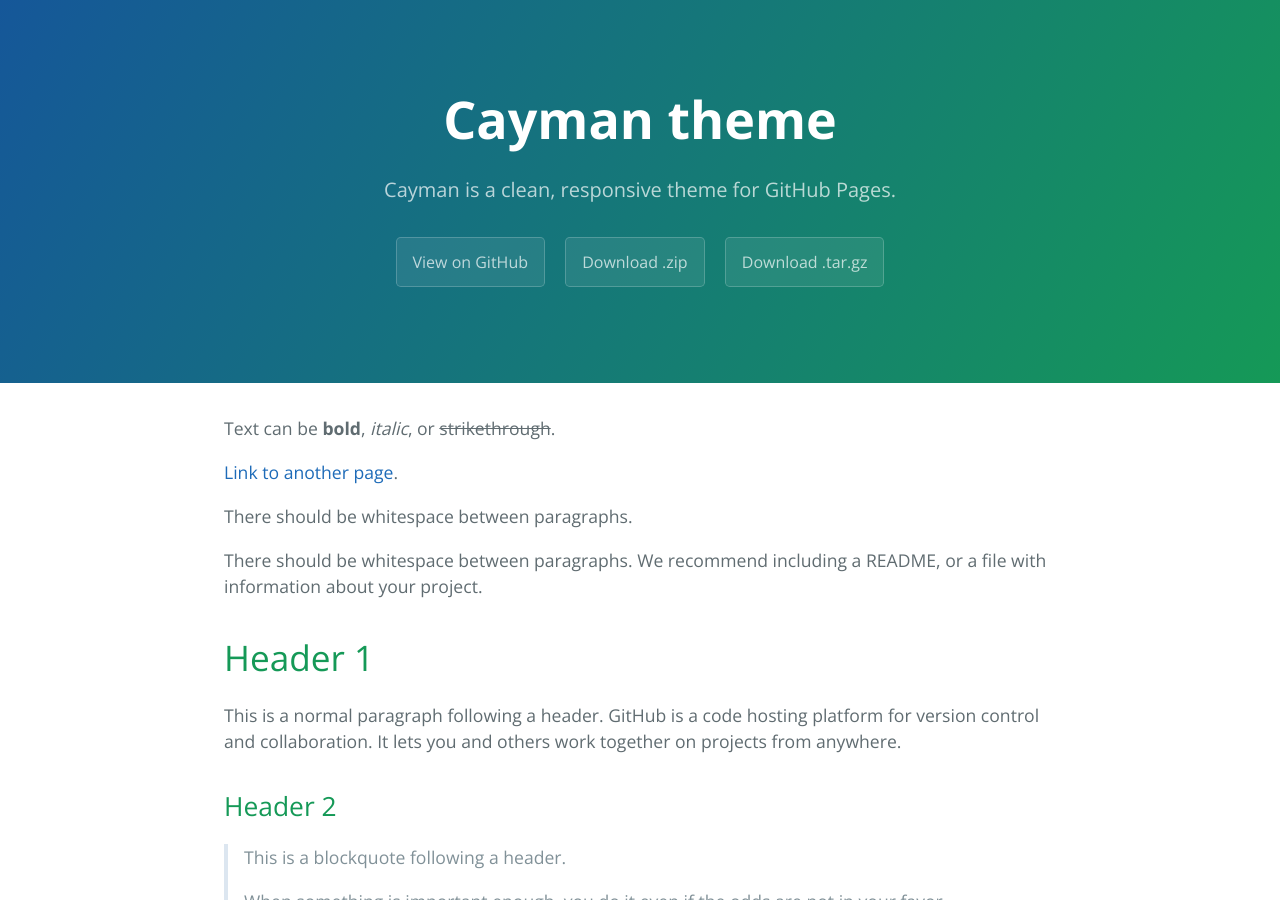
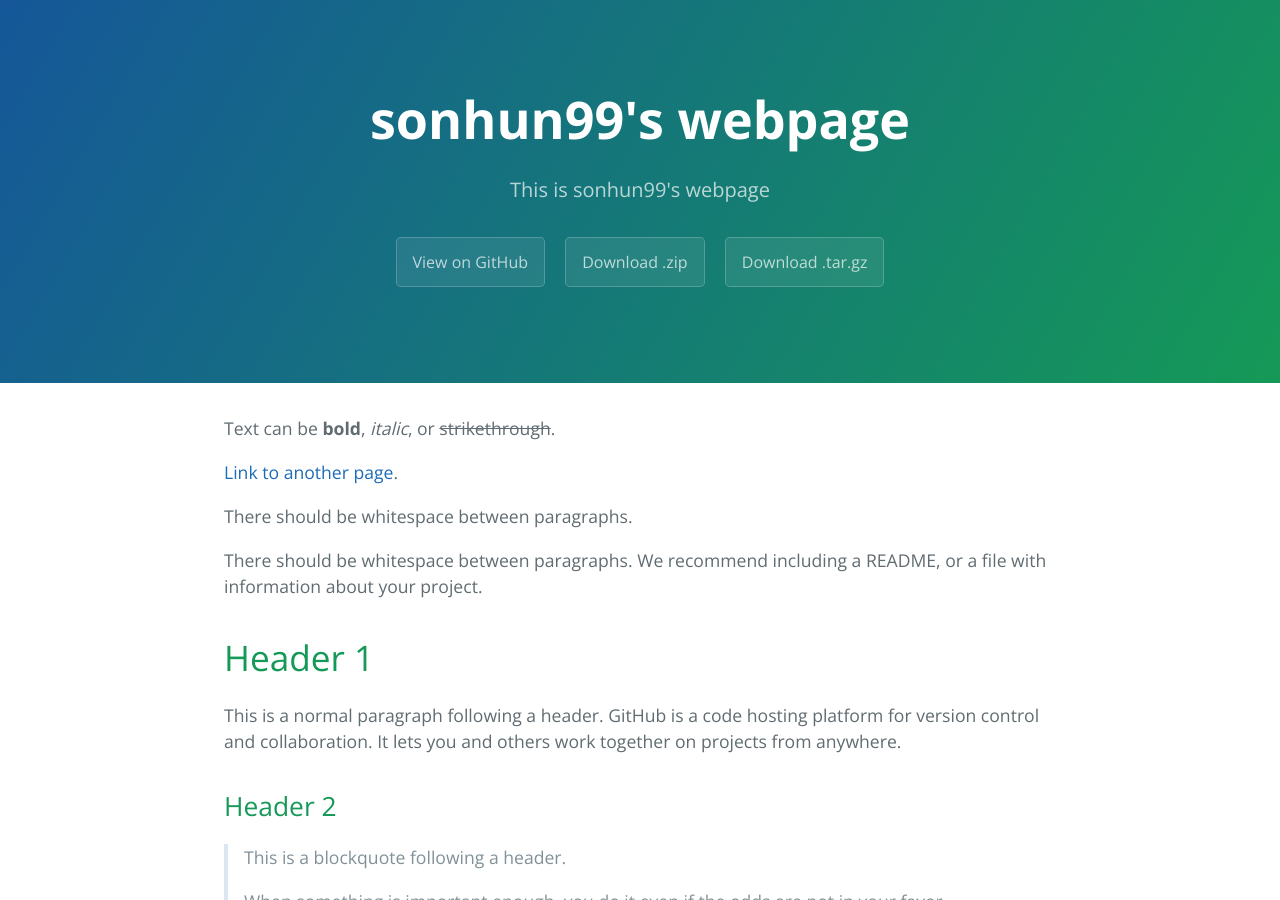
Before and after one commit to sonhun99/NaverSports, a Jekyll site: the page built from index.md, in a window 1280 px wide and 900 px high. Built offline with Jekyll 4.4.1, drawn with Linux system fonts in a browser that asks for light colours.

Commit message:
Update _config.yml

```diff
--- a/_config.yml
+++ b/_config.yml
@@ -1,5 +1,5 @@
-title: Cayman theme
-description: Cayman is a clean, responsive theme for GitHub Pages.
+title: sonhun99's webpage
+description: This is sonhun99's webpage
 show_downloads: true
 google_analytics:
 theme: jekyll-theme-cayman
```
